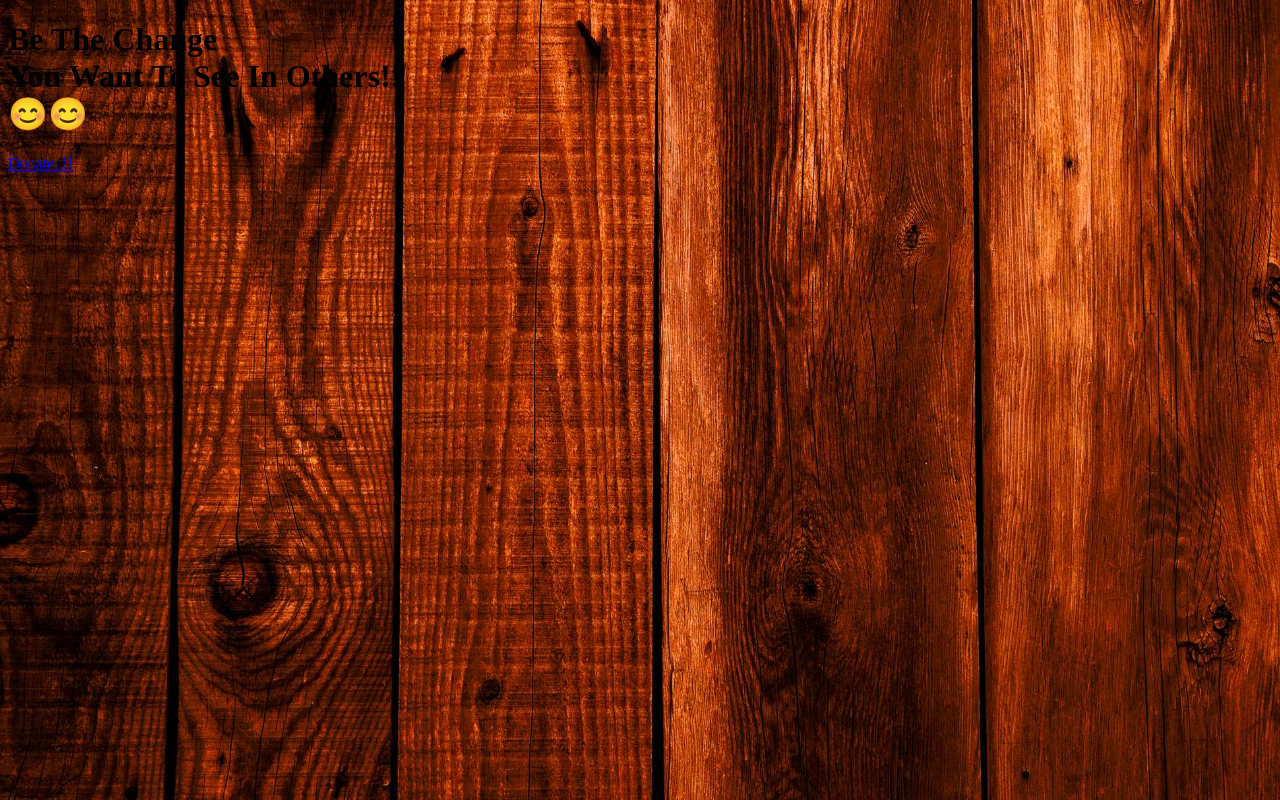
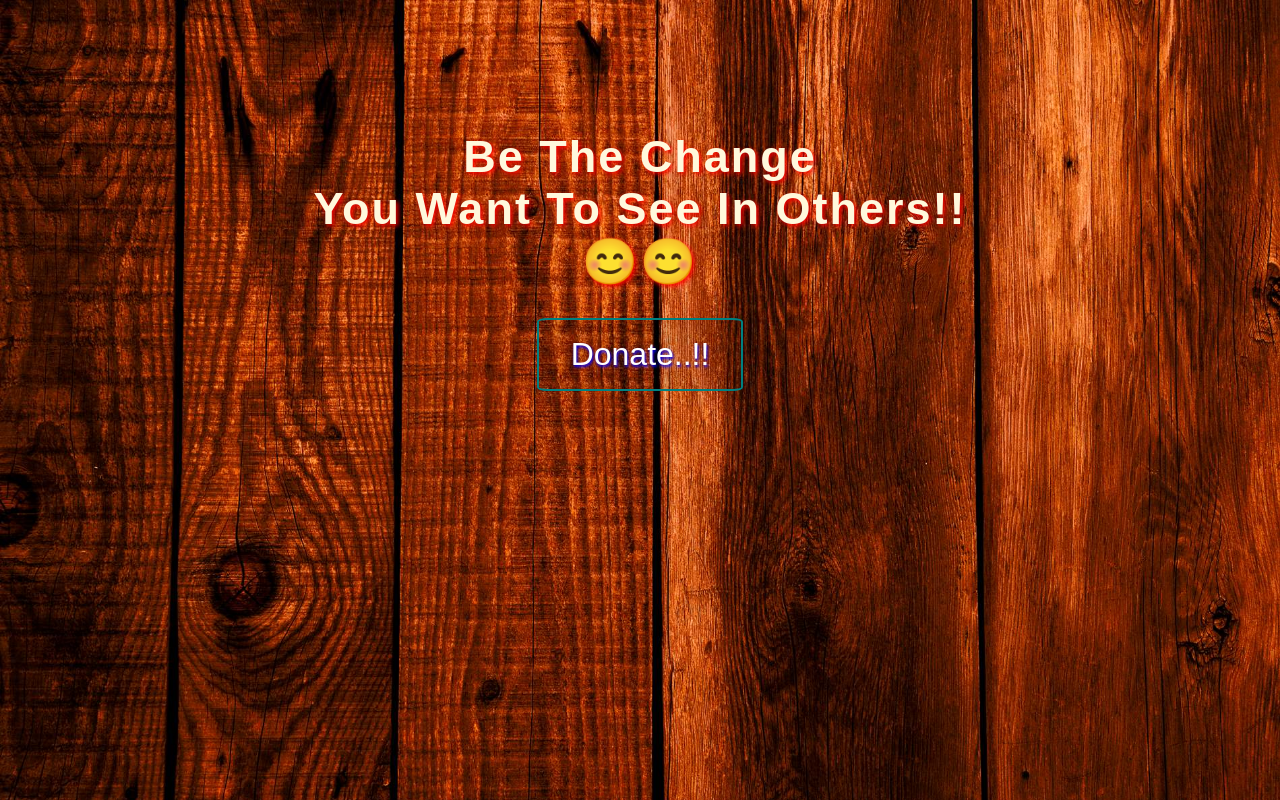
Before and after one commit to MShivangi0/Donating-App, a plain HTML site: page docs/index.html in a window 1280 px wide. Drawn offline with Linux system fonts and the light colour scheme; a web font is replaced by a local one.

Commit message:
Update index.html

```diff
--- a/docs/index.html
+++ b/docs/index.html
@@ -13,7 +13,7 @@
   background-size:100%;
 }
 	</style>
-	 <link rel="stylesheet" href="indexs.css">
+	 <link rel="stylesheet" href="index.css">
 
 <link rel="stylesheet" href="https://fonts.googleapis.com/css?family=Sofia">
 </head>
```
